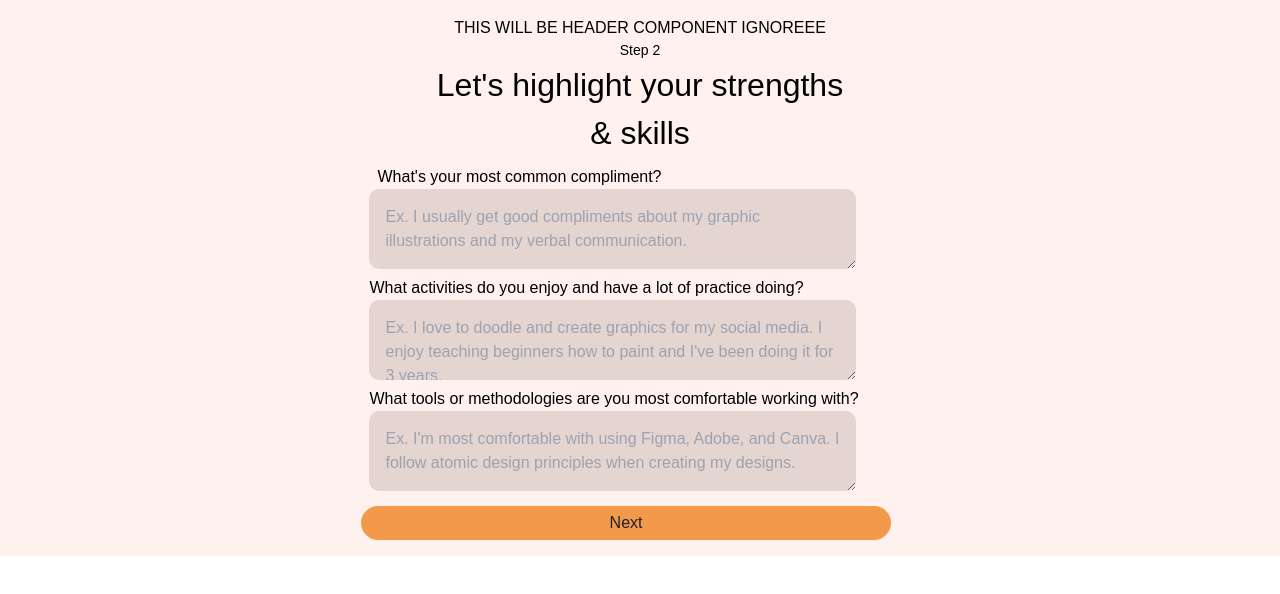
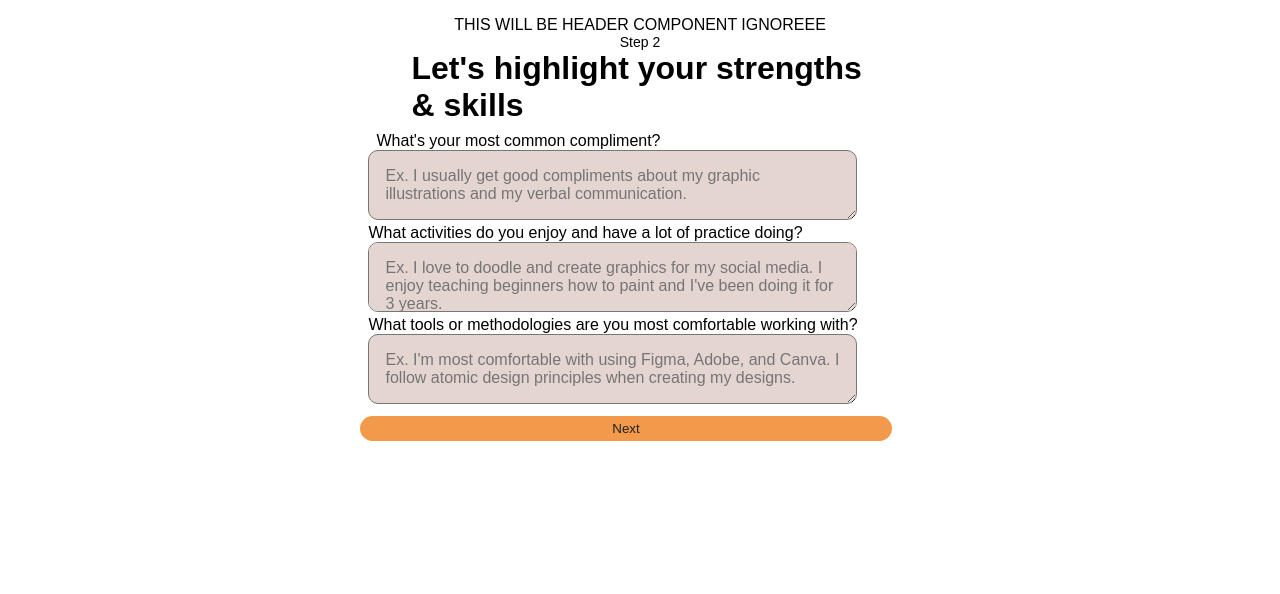
Before and after one commit to cherryontech/minty_fresh, a React (Create React App) app in the folder minty_fresh/: page /strengths in a window 1280 px wide. Shown: the top 594 px of the page. Built offline with nearby package versions, Linux system fonts and the light colour scheme.

Commit message:
deleted tailwind

```diff
--- a/minty_fresh/package.json
+++ b/minty_fresh/package.json
@@ -13,7 +13,6 @@
     "sass": "^1.69.3",
     "scss": "^0.2.4",
     "start": "^5.1.0",
-    "tailwindcss": "^3.3.3",
     "web-vitals": "^2.1.4"
   },
   "scripts": {
--- a/minty_fresh/src/App.css
+++ /dev/null
@@ -1,6 +0,0 @@
-*{
-  margin: 0;
-  padding: 0;
-  box-sizing: border-box;
-  font-family: 'Titillium Web', sans-serif;
-}
--- a/minty_fresh/src/App.js
+++ b/minty_fresh/src/App.js
@@ -7,7 +7,7 @@ import Homepage from './pages/HomePage';
 
 function App() {
   return (
-    <div className="bg-background-main max-h-screen">
+    <div className="app">
       <Routes>
         <Route
             path="/"
--- /dev/null
+++ b/minty_fresh/src/App.scss
@@ -0,0 +1,22 @@
+@use './styles/partials/mixins' as *;
+@use './styles/partials/typography' as *;
+@use './styles/partials/variables' as *;
+
+
+*{
+  margin: 0;
+  padding: 0;
+  box-sizing: border-box;
+  font-family: 'Titillium Web', sans-serif;
+}
+
+
+.app{
+    background-image: url('./assets//media/and-machines-vqTWfa4DjEk-unsplash.jpg');
+    background-size: contain;
+    // height: 100vh;
+
+    @include tablet{
+        background-size: cover;
+    }
+}
--- a/minty_fresh/src/index.css
+++ b/minty_fresh/src/index.css
@@ -1,3 +1,13 @@
-@tailwind base;
-@tailwind components;
-@tailwind utilities;
+body {
+    margin: 0;
+    font-family: -apple-system, BlinkMacSystemFont, 'Segoe UI', 'Roboto', 'Oxygen',
+      'Ubuntu', 'Cantarell', 'Fira Sans', 'Droid Sans', 'Helvetica Neue',
+      sans-serif;
+    -webkit-font-smoothing: antialiased;
+    -moz-osx-font-smoothing: grayscale;
+  }
+
+  code {
+    font-family: source-code-pro, Menlo, Monaco, Consolas, 'Courier New',
+        monospace;
+}
--- a/minty_fresh/src/pages/Strengths/Strengths.jsx
+++ b/minty_fresh/src/pages/Strengths/Strengths.jsx
@@ -13,10 +13,12 @@ const Strengths = () => {
 
     return (
         <div className='strengths'>
-            <section> THIS WILL BE HEADER COMPONENT IGNOREEE </section>
+            <section>
+                THIS WILL BE HEADER COMPONENT IGNOREEE
+            </section>
             <div className='strengths__header-container'>
                 <p className="step__text"> Step 2 </p>
-                <h1 className="strengths__title text-center">Let's highlight your strengths & skills</h1>
+                <h1 className="strengths__title">Let's highlight your strengths & skills</h1>
             </div>
             <form method="post" onSubmit={handleSubmit}>
                 <div className="strengths__form">
--- a/minty_fresh/tailwind.config.js
+++ /dev/null
@@ -1,14 +0,0 @@
-/** @type {import('tailwindcss').Config} */
-module.exports = {
-  content: [
-    "./src/**/*.{js,jsx,ts,tsx}",
-  ],
-  theme: {
-    extend: {
-      colors: {
-        'background-main': '#FFF1ED',
-      },
-    },
-  },
-  plugins: [],
-}
```
Also changed, not shown: 1 other file (tests, documents, lock files or other folders).
